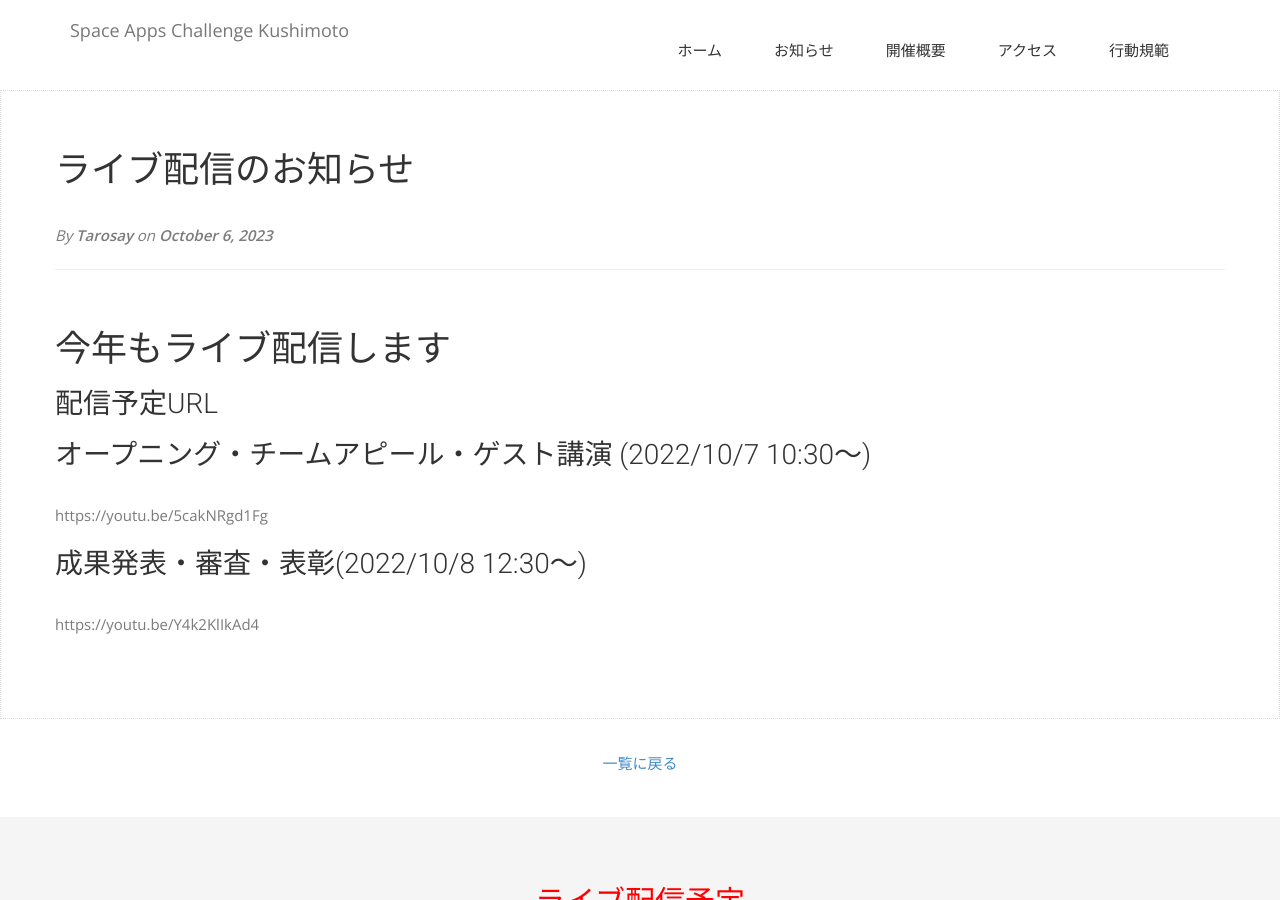
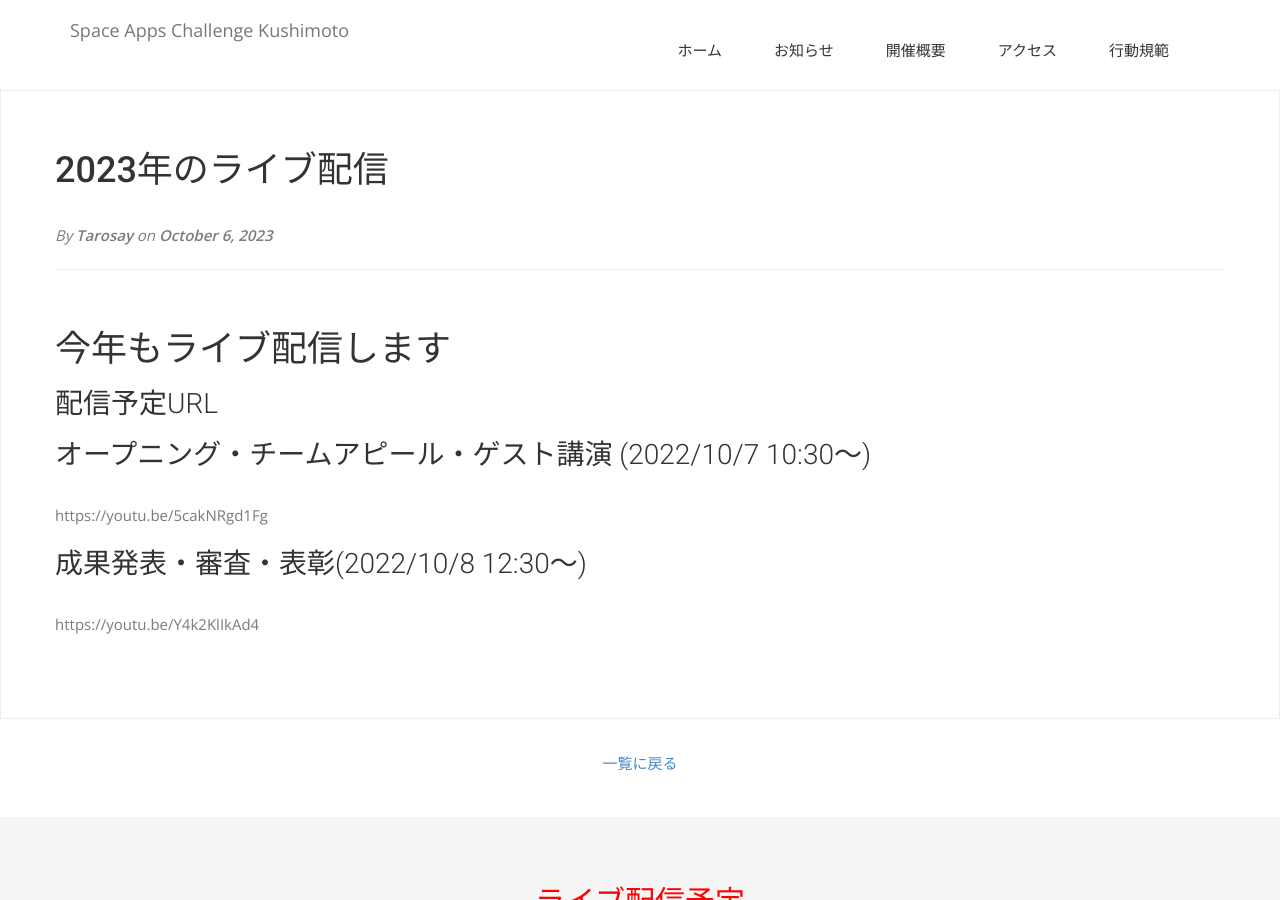
Before and after one commit to space-apps-kushimoto/space-apps-kushimoto.github.io, a Jekyll site: the page built from _posts/2023-10-6-youtube-live.md, in a window 1280 px wide and 900 px high. Built offline with Jekyll 4.4.1, drawn with Linux system fonts in a browser that asks for light colours; nearby versions of some CDN libraries; some web fonts are replaced; a script that is not in the unit is left out.

Commit message:
Update 2023-10-6-youtube-live.md

```diff
--- a/_posts/2023-10-6-youtube-live.md
+++ b/_posts/2023-10-6-youtube-live.md
@@ -1,6 +1,6 @@
 ---
 layout: post
-title: ライブ配信のお知らせ
+title: 2023年のライブ配信
 date: 2023-10-06 00:00:00
 author: Tarosay
 ---
```
